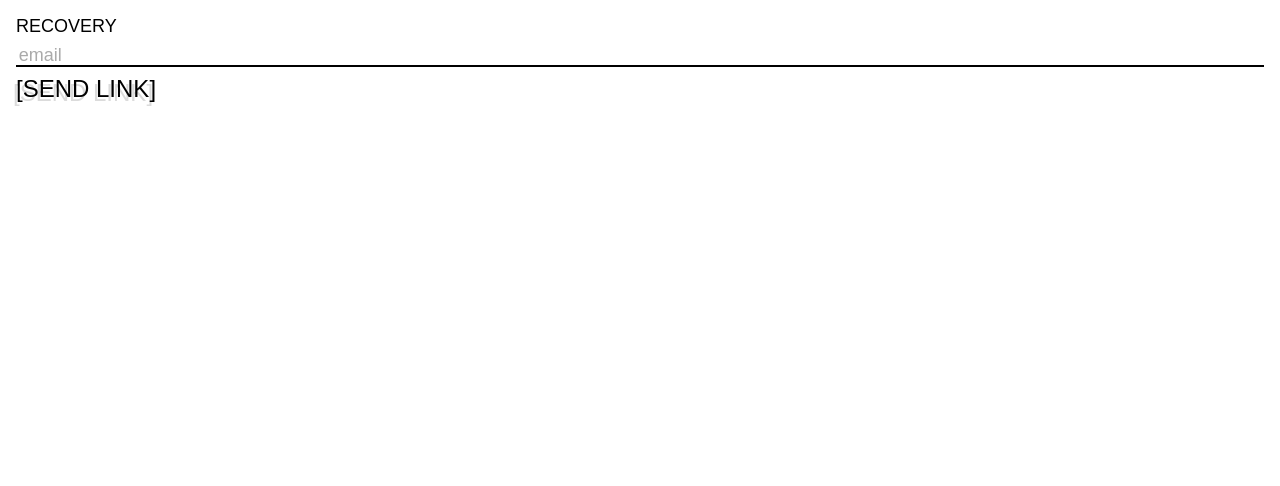
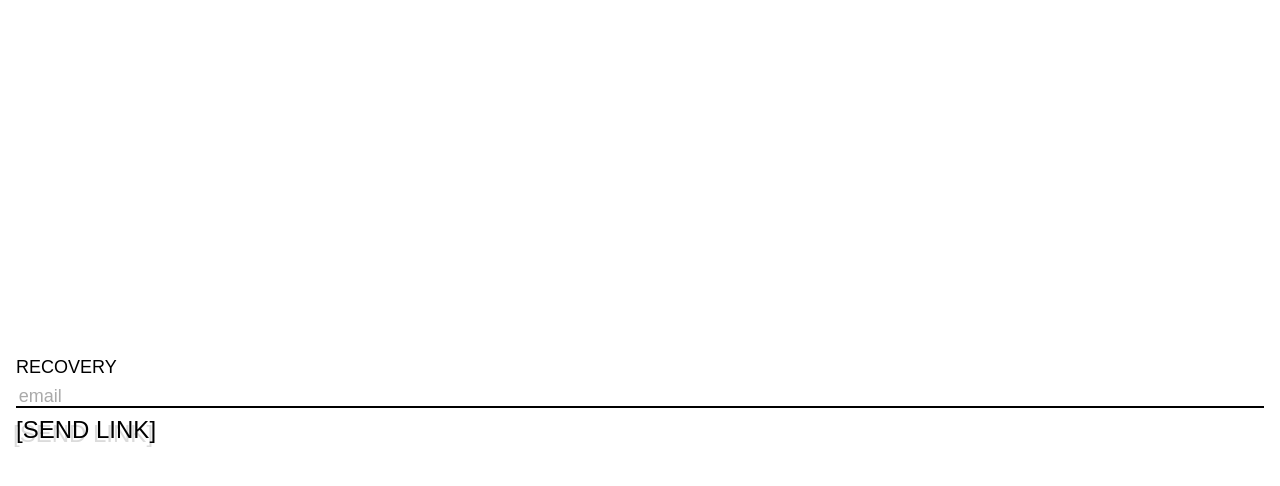
Before and after one commit to SLS480E-Team-3/ikko, a Next.js app: page /InfoRecovery in a window 1280 px wide. Shown: the top 486 px of the page. Built offline with nearby package versions, Linux system fonts and the light colour scheme; a web font is replaced by a local one.

Commit message:
FIX AuthPage Content Centering

```diff
--- a/src/app/EditInfo/page.tsx
+++ b/src/app/EditInfo/page.tsx
@@ -85,7 +85,7 @@ export default function EditInfo() {
     // request() never throws, so busy is always reset without try/finally
 
     return (
-        <div style={{ display: 'flex', flexDirection: 'column', gap: 8, padding: 16, width: '100%', boxSizing: 'border-box' }}> {/* style: **content-box** -> **border-box**, reason: on a phone the page was 32px wider than the screen and the underlines ran off the right edge, mechanism: width 100% now includes the 16px padding on each side instead of adding to it */}
+        <div style={{ display: 'flex', flexDirection: 'column', gap: 8, padding: 16, width: '100%', boxSizing: 'border-box', minHeight: '100%', justifyContent: 'center' }}> {/* style: **content-box** -> **border-box**, reason: on a phone the page was 32px wider than the screen and the underlines ran off the right edge, mechanism: width 100% now includes the 16px padding on each side instead of adding to it */} {/* style: **top-aligned** -> **minHeight 100% + justifyContent center**, mechanism: the column now stretches to the full screen height (html/body are height 100% in globals.css, or MobileView's phone box) and the form sits in its vertical middle, same as in MobileTester */}
             EDIT INFO {/* title: **RECOVERY** -> **EDIT INFO**, reason: copied from the recovery stub, mechanism: plain text label */}
             {info && (
                 <form ref={formRef} onSubmit={handleSubmit} noValidate style={{ display: 'flex', flexDirection: 'column', gap: 8 }}> {/* ref: **none** -> **formRef**, reason: submit() needs the form, mechanism: requestSubmit on it */} {/* onSubmit: **{ }** -> **{handleSubmit}**, reason: empty braces were a syntax error, mechanism: form submit now posts to /api/EditInfo; form waits for info so the fields start pre-filled */} {/* validation: **browser popup** -> **noValidate**, reason: errors should show as text under the button, not as a popup, mechanism: requestSubmit skips the native check and handleSubmit runs checkValidity itself */}
--- a/src/app/InfoRecovery/page.tsx
+++ b/src/app/InfoRecovery/page.tsx
@@ -71,7 +71,7 @@ export default function InfoRecovery() {
     // is the same whether or not the email exists (see the route)
 
     return (
-        <div style={{ display: 'flex', flexDirection: 'column', gap: 8, padding: 16, width: '100%', boxSizing: 'border-box' }}> {/* style: **content-box** -> **border-box**, reason: on a phone the page was 32px wider than the screen and the underlines ran off the right edge, mechanism: width 100% now includes the 16px padding on each side instead of adding to it */}
+        <div style={{ display: 'flex', flexDirection: 'column', gap: 8, padding: 16, width: '100%', boxSizing: 'border-box', minHeight: '100%', justifyContent: 'center' }}> {/* style: **content-box** -> **border-box**, reason: on a phone the page was 32px wider than the screen and the underlines ran off the right edge, mechanism: width 100% now includes the 16px padding on each side instead of adding to it */} {/* style: **top-aligned** -> **minHeight 100% + justifyContent center**, mechanism: the column now stretches to the full screen height (html/body are height 100% in globals.css, or MobileView's phone box) and the form sits in its vertical middle, same as in MobileTester */}
             RECOVERY
             <form ref={formRef} onSubmit={handleSubmit} noValidate style={{ display: 'flex', flexDirection: 'column', gap: 8 }}> {/* ref: **none** -> **formRef**, reason: submit() needs the form, mechanism: requestSubmit on it */} {/* validation: **browser popup** -> **noValidate**, reason: errors should show as text under the button, not as a popup, mechanism: requestSubmit skips the native check and handleSubmit runs checkValidity itself */}
                 <Input name="email" inputMode="email" autoCapitalize="none" placeholder="email" onSubmit={submit} required error={error} /> {/* tag: **<input type="email">** -> **<Input inputMode="email">**, reason: match the game theme; Input can't take type email, mechanism: name/required go to its hidden <input> so FormData and the empty check work as before, inputMode keeps the email keyboard, the address check moved to handleSubmit */}
--- a/src/app/LogIn/page.tsx
+++ b/src/app/LogIn/page.tsx
@@ -50,7 +50,7 @@ export default function LogInPage() {
     // session cookies, so later requests are logged in
 
     return (
-        <div style={{ display: 'flex', flexDirection: 'column', gap: 8, padding: 16, width: '100%', boxSizing: 'border-box' }}> {/* style: **content-box** -> **border-box**, reason: on a phone the page was 32px wider than the screen and the underlines ran off the right edge, mechanism: width 100% now includes the 16px padding on each side instead of adding to it */}
+        <div style={{ display: 'flex', flexDirection: 'column', gap: 8, padding: 16, width: '100%', boxSizing: 'border-box', minHeight: '100%', justifyContent: 'center' }}> {/* style: **content-box** -> **border-box**, reason: on a phone the page was 32px wider than the screen and the underlines ran off the right edge, mechanism: width 100% now includes the 16px padding on each side instead of adding to it */} {/* style: **top-aligned** -> **minHeight 100% + justifyContent center**, mechanism: the column now stretches to the full screen height (html/body are height 100% in globals.css, or MobileView's phone box) and the form sits in its vertical middle, same as in MobileTester */}
             LOGIN
             <form ref={formRef} onSubmit={handleSubmit} noValidate style={{ display: 'flex', flexDirection: 'column', gap: 8 }}> {/* ref: **none** -> **formRef**, reason: submit() did nothing (formRef.current was null), mechanism: requestSubmit on the form runs the required checks then handleSubmit */} {/* validation: **browser popup** -> **noValidate**, reason: errors should show as text under the button, not as a popup, mechanism: requestSubmit skips the native check and handleSubmit runs checkValidity itself */}
                 <Input name="identifier" placeholder="username or email" onSubmit={submit} autoCapitalize="none" required error={error} />
--- a/src/app/SignUp/page.tsx
+++ b/src/app/SignUp/page.tsx
@@ -74,7 +74,7 @@ export default function SignUpPage() {
     // first await because e.currentTarget is null once the handler yields
 
     return (
-        <div style={{ display: 'flex', flexDirection: 'column', gap: 8, padding: 16, width: '100%', boxSizing: 'border-box' }}> {/* style: **content-box** -> **border-box**, reason: on a phone the page was 32px wider than the screen and the underlines ran off the right edge, mechanism: width 100% now includes the 16px padding on each side instead of adding to it */}
+        <div style={{ display: 'flex', flexDirection: 'column', gap: 8, padding: 16, width: '100%', boxSizing: 'border-box', minHeight: '100%', justifyContent: 'center' }}> {/* style: **content-box** -> **border-box**, reason: on a phone the page was 32px wider than the screen and the underlines ran off the right edge, mechanism: width 100% now includes the 16px padding on each side instead of adding to it */} {/* style: **top-aligned** -> **minHeight 100% + justifyContent center**, mechanism: the column now stretches to the full screen height (html/body are height 100% in globals.css, or MobileView's phone box) and the form sits in its vertical middle, same as in MobileTester */}
             SIGNUP
             <form ref={formRef} onSubmit={handleSubmit} noValidate style={{ display: 'flex', flexDirection: 'column', gap: 8 }}> {/* ref: **none** -> **formRef**, reason: submit() needs the form, mechanism: requestSubmit on it */} {/* validation: **browser popup** -> **noValidate**, reason: errors should show as text under the button, not as a popup, mechanism: requestSubmit skips the native check and handleSubmit runs checkValidity itself */}
                 <Input name="name" placeholder="name" onSubmit={submit} required error={error} /> {/* tag: **<input>** -> **<Input>**, reason: match the game theme, mechanism: Input hands name/type/required to its hidden <input>, so FormData and the required check work as before (same for the 4 below) */}
--- a/src/app/globals.css
+++ b/src/app/globals.css
@@ -50,3 +50,12 @@ body {
    100vh + 16px and scrolled the page by exactly that margin, whatever its
    contents did. Zeroing it here rather than per-screen: every route that wants
    to fill the viewport hits the same wall otherwise. */
+
+
+html,
+body {
+  height: 100%;
+}
+/* Gives body a definite height, so a page root with min-height: 100% (the
+   auth pages) fills the whole screen and can center its content vertically.
+   Taller pages still grow past it and scroll as before. */
```
